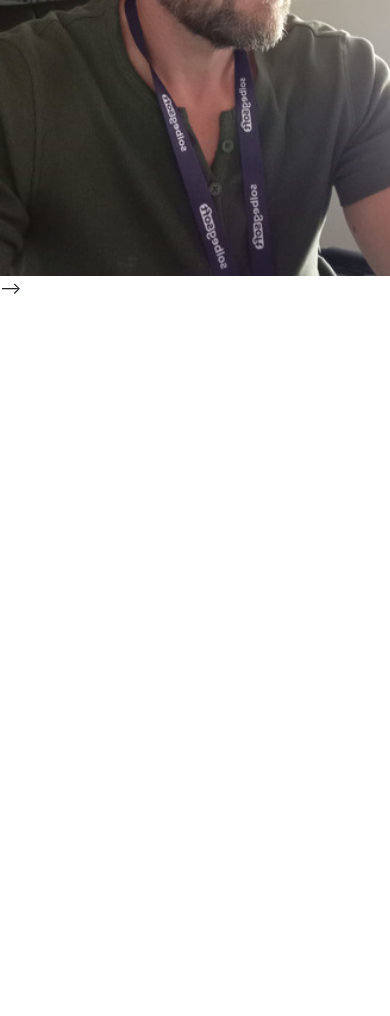
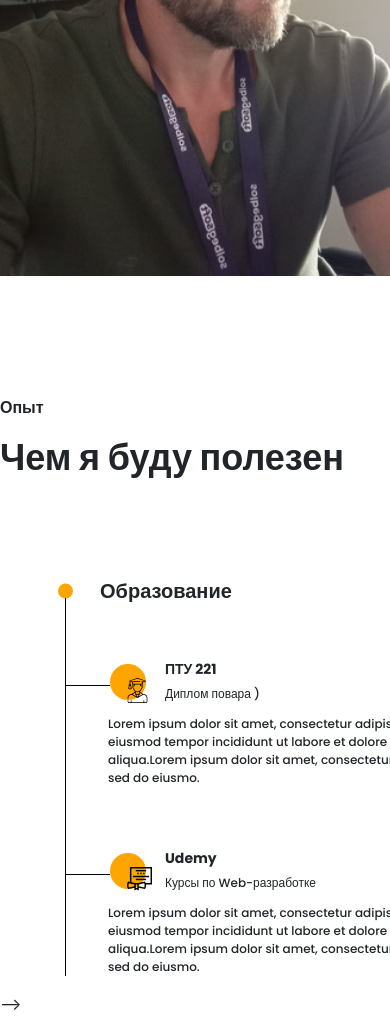
Before and after one commit to AndreyIvchenko/Projects_Portfolio, a website: page src/index.html in a window 390 px wide. Shown: the part 1322-2338 px from the top of the page. Before the commit the page ends 1622 px from the top, so only its background shows below. Drawn offline with Linux system fonts and the light colour scheme.

Commit message:
adaptatcion media resume

```diff
--- a/src/index.html
+++ b/src/index.html
@@ -188,7 +188,7 @@
 		</div>
 	</section>
 
-	<!-- <section class="resume">
+	 <section class="resume">
 		<div class="container">
 			<h2 class="title title_fz16 title__section-title">Опыт</h2>
 			<div class="title title_fz36 title__section-subtitle">Чем я буду полезен</div>
@@ -274,7 +274,7 @@
 				</div>
 			</div>
 		</div>
-	</section> -->
+	</section>
 
 	<!-- <section class="skills">
 		<div class="container">
--- a/src/sass/blocks/_media.scss
+++ b/src/sass/blocks/_media.scss
@@ -17,6 +17,11 @@
         }
 
     }
+    .resume {
+        &__wrapper{
+            column-gap: 40px;
+        }
+    }
 }
 
 @media (max-width: 992px){
@@ -35,6 +40,11 @@
             column-gap: 30px;
             row-gap: 10px;
         }
+        &__photo{
+            img {
+                border-radius:0 0 0 0;
+            }
+        }
         &__skills {
             column-gap:20px;
             row-gap: 5px;
@@ -46,6 +56,13 @@
         }
 
     }
+    .resume {
+        padding: 60px;
+        &__wrapper{
+           grid-template-columns: auto;
+        }
+    }
+
 
 }
 
@@ -73,15 +90,21 @@
         &__photo {
             grid-row: unset;
             img {
+                border-radius: 0 50% 0 50%;
                 border: solid 1px #d3d3d36b;
             }
         }
         &__skills{
             grid-template-columns: auto;
         }
+    }
+    .resume {
+        padding: 40px ;
+        &__wrapper{
+           padding: 40px 0 0 0;
+        }
+    }
 
-
-    }
 
 }
 
@@ -122,17 +145,42 @@
             font-size: 30px;
 
         }
+        &__text{
+            margin-top: 10px;
+        }
         &__skills{
             row-gap: 15px;
             .title {
-                line-height: 30px;
-                font-size: 20px;
+                line-height: 40px;
+                font-size: 18px;
             }
             &__text{
+                margin-top: 6px;
                 font-size: 16px;
                 line-height: 20px;
             }
         }
     }
+    .resume {
+        .title_fz36 {
+            font-size: 30px;
+            line-height: 40px;
+        }
+        &__item-head {
+            .title {
+            font-size: 18px;
+            }
+        }
+        &__item-location {
+            font-size: 16px;
+            text-decoration-line: underline;
+        }
+        &__item-body {
+            font-size: 16px;
+            line-height: 20px;
+        }
+    }
+
+
 
 }
```
Also changed, not shown: dist/css/style.min.css, dist/index.html.
